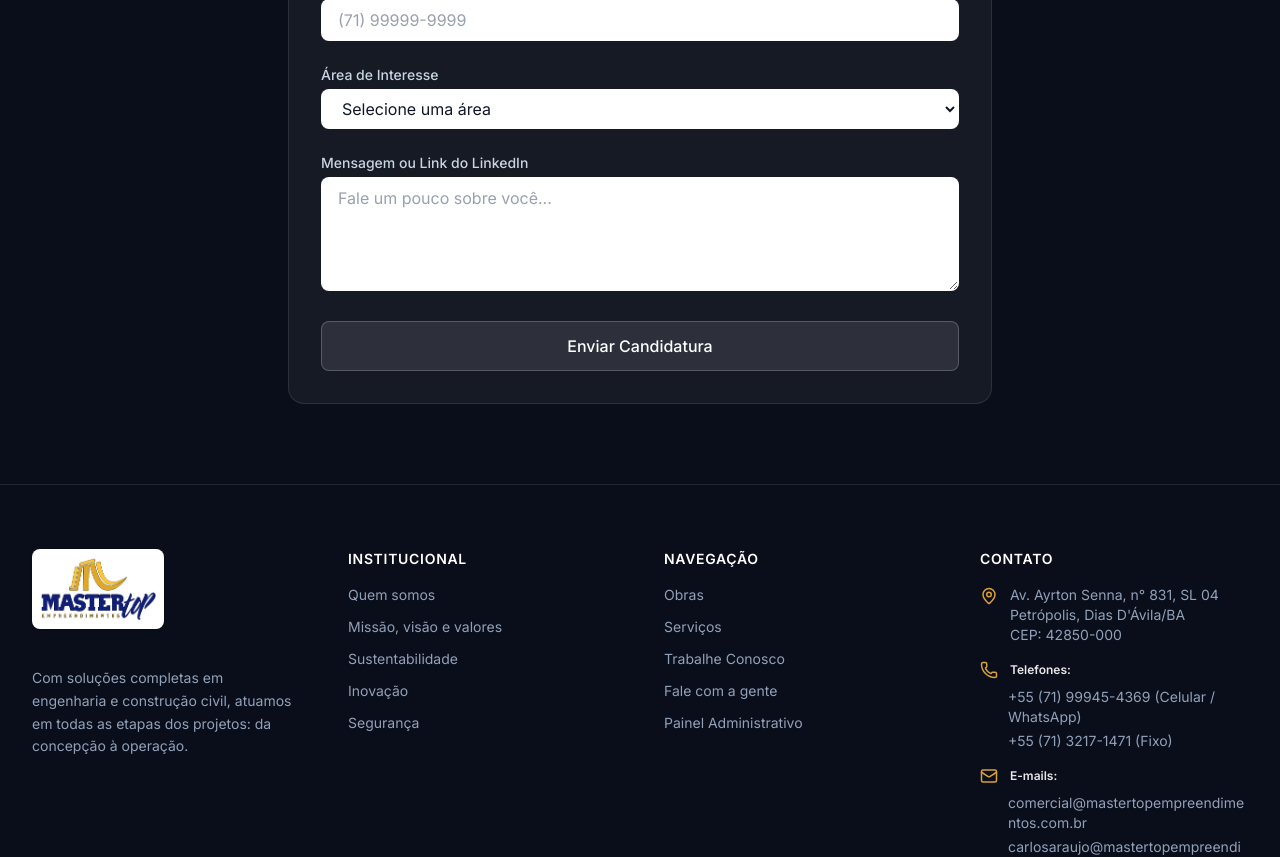
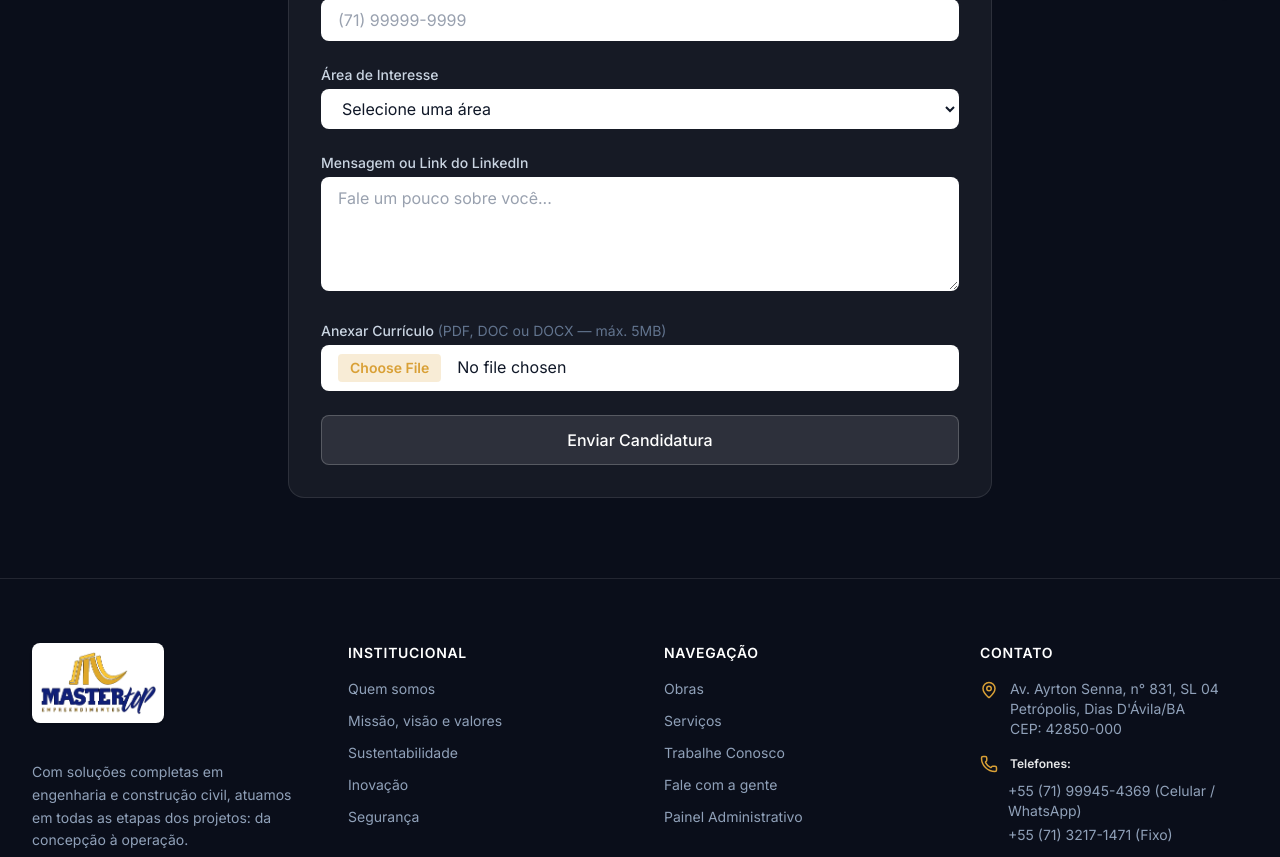
Before and after one commit to italo-dorea/mastertop, a Next.js app: page /trabalhe-conosco in a window 1280 px wide. Shown: the part 811-1668 px from the top of the page. Built offline with nearby package versions, Linux system fonts and the light colour scheme.

Commit message:
fix: responsividade mobile, texto Engenharia visivel, telefone correto, keywords SEO, upload curriculo

```diff
--- a/src/app/contato/page.tsx
+++ b/src/app/contato/page.tsx
@@ -13,7 +13,7 @@ export default function Contato() {
     <>
       <Header />
       <main className="flex-grow">
-        <section className="bg-mastertop-blue/20 backdrop-blur-md border-b border-white/10 pt-64 pb-20 text-center">
+        <section className="bg-mastertop-blue/20 backdrop-blur-md border-b border-white/10 pt-36 sm:pt-48 md:pt-64 pb-20 text-center">
           <div className="max-w-4xl mx-auto px-4">
             <h1 className="text-4xl md:text-5xl font-heading font-medium mb-6 text-white animate-fade-in-up">Fale Conosco</h1>
             <p className="text-lg text-slate-400 font-sans animate-fade-in-up delay-100">
--- a/src/app/layout.tsx
+++ b/src/app/layout.tsx
@@ -30,7 +30,7 @@ export const metadata: Metadata = {
     template: "%s | MASTERTOP EMPREENDIMENTOS"
   },
   description: "MASTERTOP EMPREENDIMENTOS - Referência nacional em engenharia de alta complexidade, construção civil, montagem industrial, engenharia elétrica e infraestrutura.",
-  keywords: ["Mastertop", "Empreendimentos", "Engenharia", "Construção Civil", "Instalações Industriais", "Plataformas Petrolíferas", "Engenharia Elétrica", "Tecnologia", "Bahia", "Dias D'Ávila"],
+  keywords: ["Mastertop", "GCEC", "Mastertop Empreendimentos", "Empreendimentos", "Engenharia", "Construção Civil", "Instalações Industriais", "Plataformas Petrolíferas", "Engenharia Elétrica", "Tecnologia", "Bahia", "Dias D'Ávila", "Escoramento Metálico", "Escoramento de Valas", "Locação de Bomba Rebaixamento", "Bomba de Rebaixamento de Lençol Freático", "MND", "Microperfuração Não Destrutiva", "HDD", "Hdd Furo Direcional", "Obras de Saneamento", "Saneamento Básico", "Solda PEAD", "Soldagem de Tubulação PEAD", "Infraestrutura"],
   authors: [{ name: "MASTERTOP" }],
   creator: "MASTERTOP",
   publisher: "MASTERTOP",
--- a/src/app/obras/page.tsx
+++ b/src/app/obras/page.tsx
@@ -13,7 +13,7 @@ export default function Obras() {
     <>
       <Header />
       <main className="flex-grow">
-        <section className="bg-mastertop-dark/40 backdrop-blur-md border-b border-white/10 pt-64 pb-20 text-center">
+        <section className="bg-mastertop-dark/40 backdrop-blur-md border-b border-white/10 pt-36 sm:pt-48 md:pt-64 pb-20 text-center">
           <div className="max-w-4xl mx-auto px-4">
             <h1 className="text-4xl md:text-5xl font-heading font-medium mb-6 text-white animate-fade-in-up">Obras Concluídas</h1>
             <p className="text-lg text-slate-400 font-sans animate-fade-in-up delay-100">
--- a/src/app/servicos/page.tsx
+++ b/src/app/servicos/page.tsx
@@ -22,7 +22,7 @@ export default function Servicos() {
     <>
       <Header />
       <main className="flex-grow">
-        <section className="bg-mastertop-blue/20 backdrop-blur-md border-b border-white/10 pt-64 pb-20 text-center">
+        <section className="bg-mastertop-blue/20 backdrop-blur-md border-b border-white/10 pt-36 sm:pt-48 md:pt-64 pb-20 text-center">
           <div className="max-w-4xl mx-auto px-4 py-10">
             <h1 className="text-4xl md:text-5xl font-heading font-medium mb-6 text-white animate-fade-in-up">Serviços</h1>
             <p className="text-lg text-slate-400 font-sans animate-fade-in-up delay-100">
--- a/src/app/trabalhe-conosco/page.tsx
+++ b/src/app/trabalhe-conosco/page.tsx
@@ -12,7 +12,7 @@ export default function TrabalheConosco() {
     <>
       <Header />
       <main className="flex-grow">
-        <section className="bg-mastertop-blue/20 backdrop-blur-md border-b border-white/10 pt-64 pb-20 text-center">
+        <section className="bg-mastertop-blue/20 backdrop-blur-md border-b border-white/10 pt-36 sm:pt-48 md:pt-64 pb-20 text-center">
           <div className="max-w-4xl mx-auto px-4">
             <h1 className="text-4xl md:text-5xl font-heading font-medium mb-6 text-white animate-fade-in-up">Trabalhe Conosco</h1>
             <p className="text-lg text-slate-400 font-sans animate-fade-in-up delay-100">
@@ -25,7 +25,7 @@ export default function TrabalheConosco() {
           <div className="max-w-3xl mx-auto px-4 sm:px-6 lg:px-8">
             <div className="bg-white/5 border border-white/10 p-8 rounded-2xl">
                <h2 className="text-2xl font-heading font-bold mb-6 text-white">Envie seu currículo</h2>
-               <form name="trabalhe-conosco" method="POST" data-netlify="true" className="space-y-6 font-sans">
+               <form name="trabalhe-conosco" method="POST" data-netlify="true" encType="multipart/form-data" className="space-y-6 font-sans">
                   <input type="hidden" name="form-name" value="trabalhe-conosco" />
                   <div>
                     <label htmlFor="name" className="block text-sm font-medium text-slate-300 mb-1">Nome Completo</label>
@@ -53,6 +53,20 @@ export default function TrabalheConosco() {
                     <label htmlFor="message" className="block text-sm font-medium text-slate-300 mb-1">Mensagem ou Link do LinkedIn</label>
                     <textarea id="message" name="message" rows={4} className="w-full px-4 py-2 border border-white/20 bg-white text-gray-900 rounded-lg focus:ring-2 focus:ring-mastertop-gold focus:border-mastertop-gold outline-none transition-all placeholder-gray-400" placeholder="Fale um pouco sobre você..." />
                   </div>
+                  <div>
+                    <label htmlFor="curriculo" className="block text-sm font-medium text-slate-300 mb-1">
+                      Anexar Currículo <span className="text-slate-500 font-normal">(PDF, DOC ou DOCX — máx. 5MB)</span>
+                    </label>
+                    <div className="relative">
+                      <input
+                        type="file"
+                        id="curriculo"
+                        name="curriculo"
+                        accept=".pdf,.doc,.docx,application/pdf,application/msword,application/vnd.openxmlformats-officedocument.wordprocessingml.document"
+                        className="w-full px-4 py-2 border border-white/20 bg-white text-gray-900 rounded-lg focus:ring-2 focus:ring-mastertop-gold focus:border-mastertop-gold outline-none transition-all file:mr-4 file:py-1 file:px-3 file:rounded file:border-0 file:text-sm file:font-semibold file:bg-mastertop-gold/20 file:text-mastertop-gold hover:file:bg-mastertop-gold/30 cursor-pointer"
+                      />
+                    </div>
+                  </div>
                   <button type="submit" className="w-full py-3 px-6 bg-white/10 border border-white/20 text-white font-medium rounded-lg hover:bg-white hover:text-mastertop-dark transition-colors">
                     Enviar Candidatura
                   </button>
--- a/src/components/Hero.tsx
+++ b/src/components/Hero.tsx
@@ -11,7 +11,7 @@ interface HeroProps {
 
 export default function Hero({ title, subtitle, ctaText, ctaLink }: HeroProps) {
   return (
-    <section className="relative w-full min-h-screen flex items-center overflow-hidden pt-44 pb-20">
+    <section className="relative w-full min-h-screen flex items-center overflow-hidden pt-28 sm:pt-36 md:pt-44 lg:pt-52 pb-20">
       <div className="max-w-7xl mx-auto px-4 sm:px-6 lg:px-8 w-full">
         <div className="grid grid-cols-1 lg:grid-cols-2 gap-12 lg:gap-16 items-center">
 
--- a/src/components/LocationSection.tsx
+++ b/src/components/LocationSection.tsx
@@ -9,7 +9,7 @@ export default function LocationSection() {
           <ScrollReveal direction="left">
             <h2 className="text-mastertop-gold font-subheading text-sm font-bold tracking-widest uppercase mb-3">Onde estamos</h2>
             <h3 className="text-3xl md:text-4xl font-heading font-bold mb-8 text-white hover:text-mastertop-light transition-colors duration-300">
-              Venha nos visitar
+              Localização
             </h3>
 
             <div className="space-y-8 font-sans text-slate-300 text-lg">
@@ -29,7 +29,7 @@ export default function LocationSection() {
                 </div>
                 <div>
                   <h4 className="font-bold text-white mb-1">Telefone / WhatsApp</h4>
-                  <p className="text-slate-400">(71) 9 9200-9443</p>
+                  <p className="text-slate-400">(71) 99945-4369</p>
                 </div>
               </div>
 
@@ -46,7 +46,7 @@ export default function LocationSection() {
           </ScrollReveal>
 
           <ScrollReveal direction="right" delay={200}>
-            <div className="h-[400px] w-full rounded-2xl overflow-hidden shadow-lg border border-white/10 hover:border-mastertop-gold/30 transition-all duration-500 hover:shadow-2xl">
+            <div className="h-[280px] sm:h-[360px] lg:h-[400px] w-full rounded-2xl overflow-hidden shadow-lg border border-white/10 hover:border-mastertop-gold/30 transition-all duration-500 hover:shadow-2xl">
               <iframe
                 src="https://www.google.com/maps/embed?pb=!1m18!1m12!1m3!1d15570.672535032034!2d-38.30396078335039!3d-12.62324449999999!2m3!1f0!2f0!3f0!3m2!1i1024!2i768!4f13.1!3m3!1m2!1s0x7165d0aeaaaaaab%3A0x31e6d594018bf9e0!2sMastertop%20Empreendimentos%20Eireli!5e0!3m2!1spt-BR!2sbr!4v1715634567890!5m2!1spt-BR!2sbr"
                 width="100%"
--- a/src/components/StatsCounter.tsx
+++ b/src/components/StatsCounter.tsx
@@ -13,7 +13,7 @@ export default function StatsCounter({ stats }: StatsCounterProps) {
   return (
     <section className="bg-transparent py-16 sm:py-24">
       <div className="mx-auto max-w-7xl px-6 lg:px-8">
-        <dl className="grid grid-cols-1 gap-x-8 gap-y-16 text-center lg:grid-cols-3">
+        <dl className="grid grid-cols-1 sm:grid-cols-3 gap-x-8 gap-y-16 text-center lg:grid-cols-3">
           {stats.map((stat, index) => (
             <ScrollReveal key={index} delay={index * 150} direction="up">
               <div className="mx-auto flex max-w-xs flex-col gap-y-4 group hover:scale-105 transition-transform duration-300">
--- a/src/components/WhatsAppButton.tsx
+++ b/src/components/WhatsAppButton.tsx
@@ -3,7 +3,7 @@ import { MessageCircle } from "lucide-react";
 export default function WhatsAppButton() {
   return (
     <a
-      href="https://wa.me/5571992009443"
+      href="https://wa.me/5571999454369"
       target="_blank"
       rel="noopener noreferrer"
       className="fixed bottom-6 right-6 z-50 bg-[#25D366] text-white p-3 rounded-full hover:bg-[#1ebd5a] hover:scale-110 hover:!shadow-2xl transition-all duration-300 flex items-center justify-center group animate-soft-pulse"
```
Also changed, not shown: src/app/institucional/page.tsx (+4 -4 lines).
